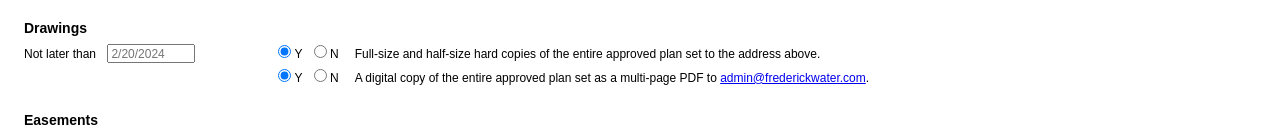
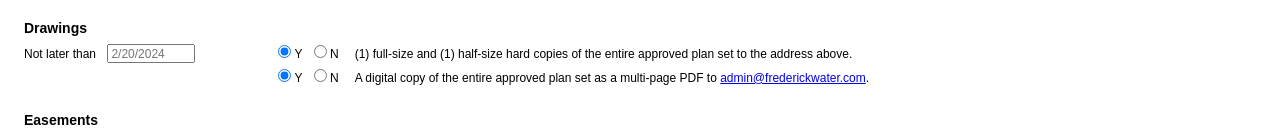
Before and after one commit to cmjgrubb/planreview, a SvelteKit app: page / in a window 1280 px wide. Shown: the part 474-606 px from the top of the page. Built offline with nearby package versions, Linux system fonts and the light colour scheme.

Commit message:
Updated drawings hard copy field description

```diff
--- a/src/routes/+page.svelte
+++ b/src/routes/+page.svelte
@@ -184,8 +184,8 @@
 					</div>
 					<div class="inner_flexbox">
 						<p>
-							Full-size and half-size hard copies of the entire approved plan set to the address
-							above.
+							(1) full-size and (1) half-size hard copies of the entire approved plan set to the
+							address above.
 						</p>
 					</div>
 				</div>
```
Also changed, not shown: 1 other file (tests, documents, lock files or other folders).
